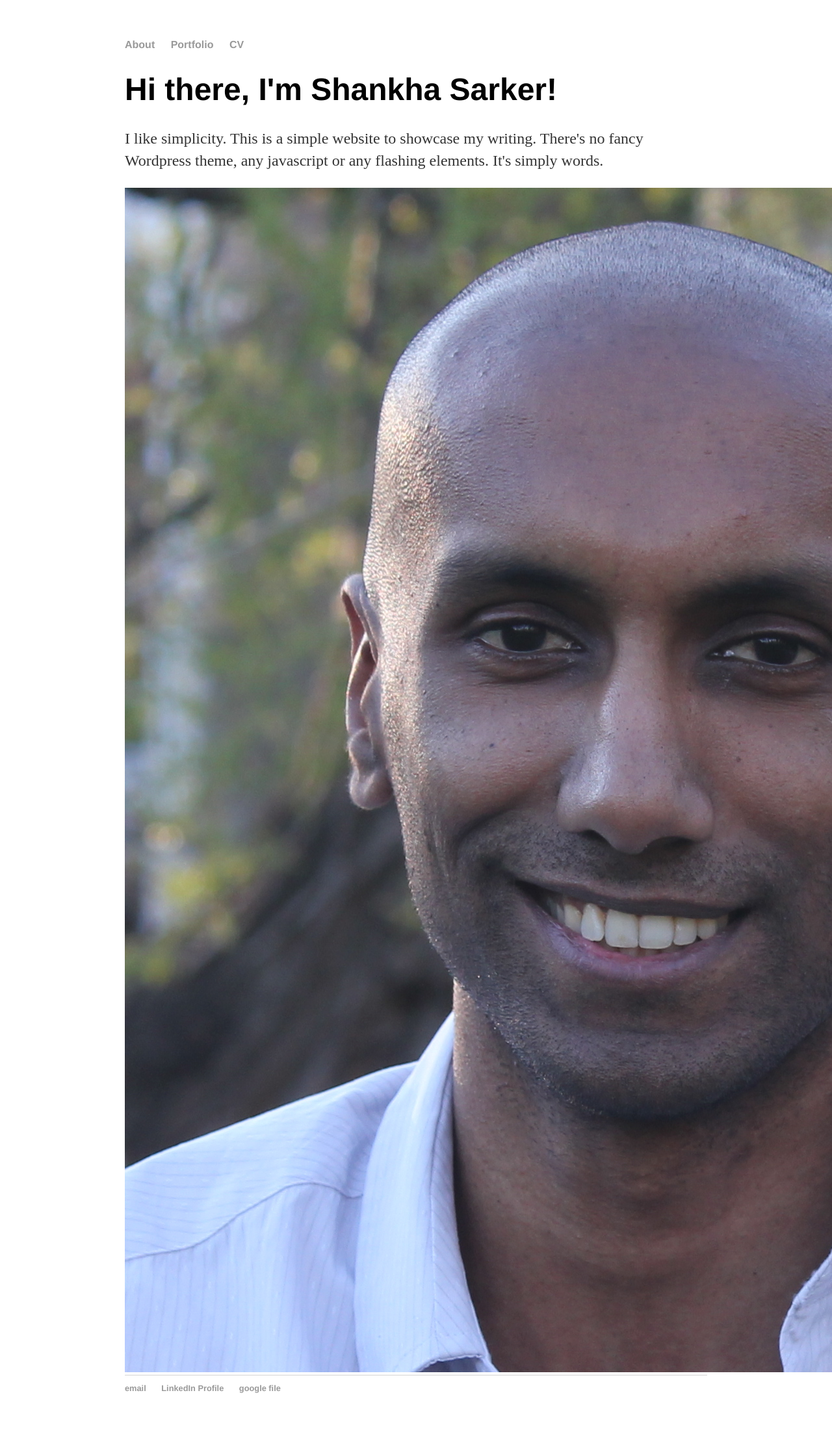
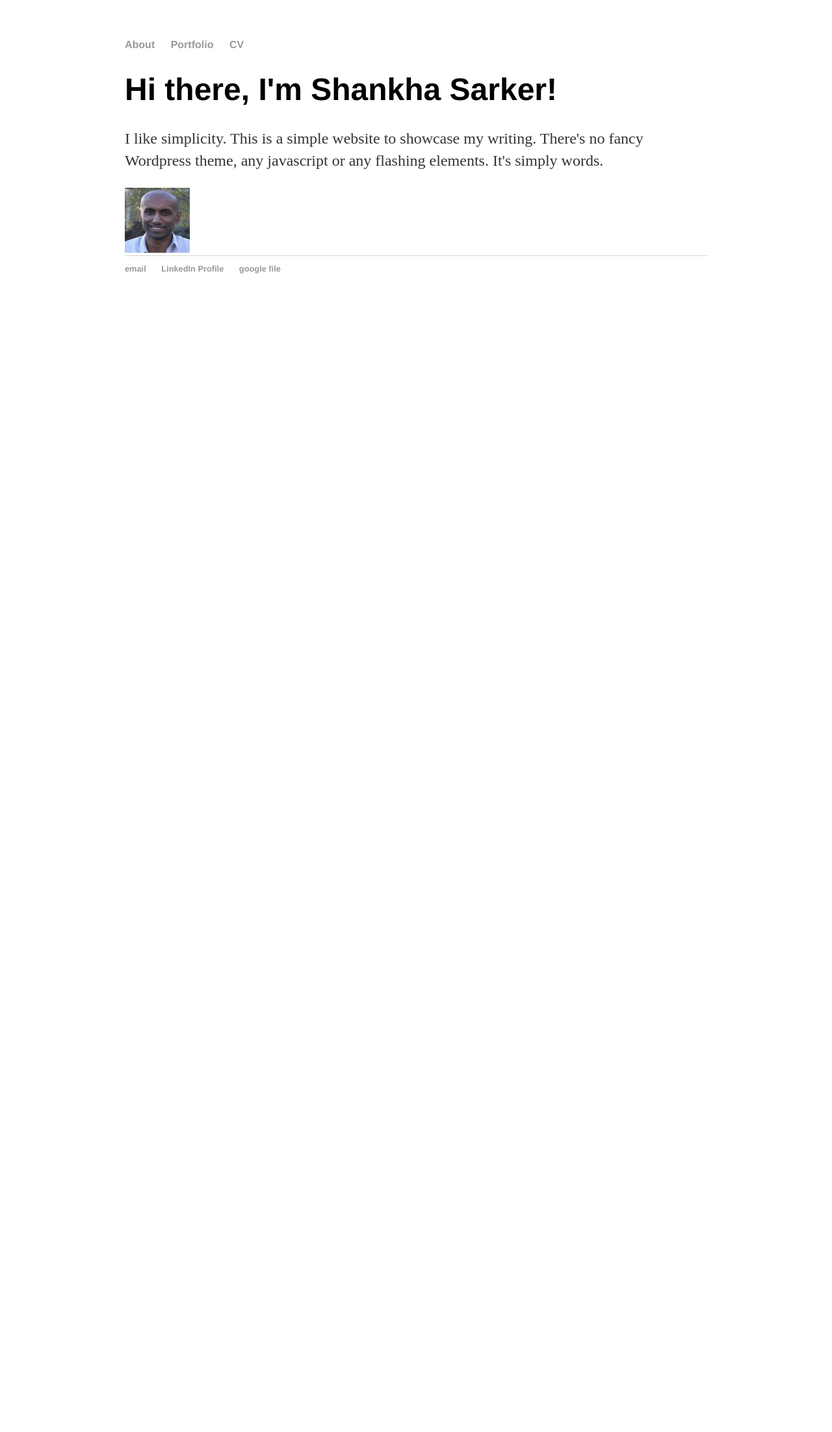
Before and after one commit to shankhasarker/shankhasarker.github.io, a Jekyll site: the page built from index.html, in a window 1280 px wide. Shown: the whole page at 65% size. Built offline with Jekyll 4.4.1, drawn with Linux system fonts in a browser that asks for light colours; after the commit the page ends 900 px from its top, so only the background shows below that.

Commit message:
Update main.css

```diff
--- a/css/main.css
+++ b/css/main.css
@@ -41,7 +41,7 @@ ul.posts {
 ul.posts li {
     list-style: none;
 }
-profilepic {
+.profilepic {
     width:100px;
     height:100px;
 }
```
